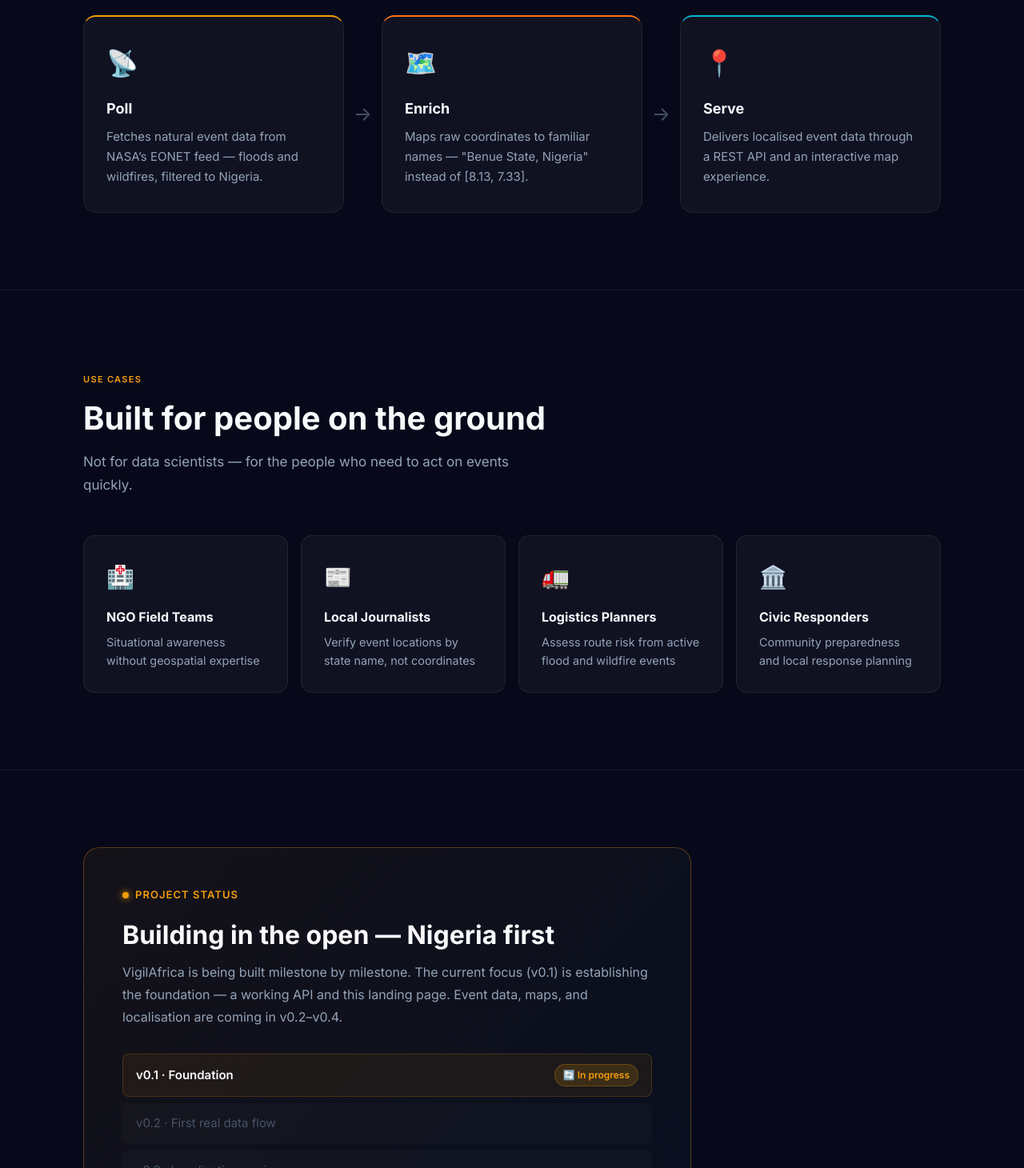
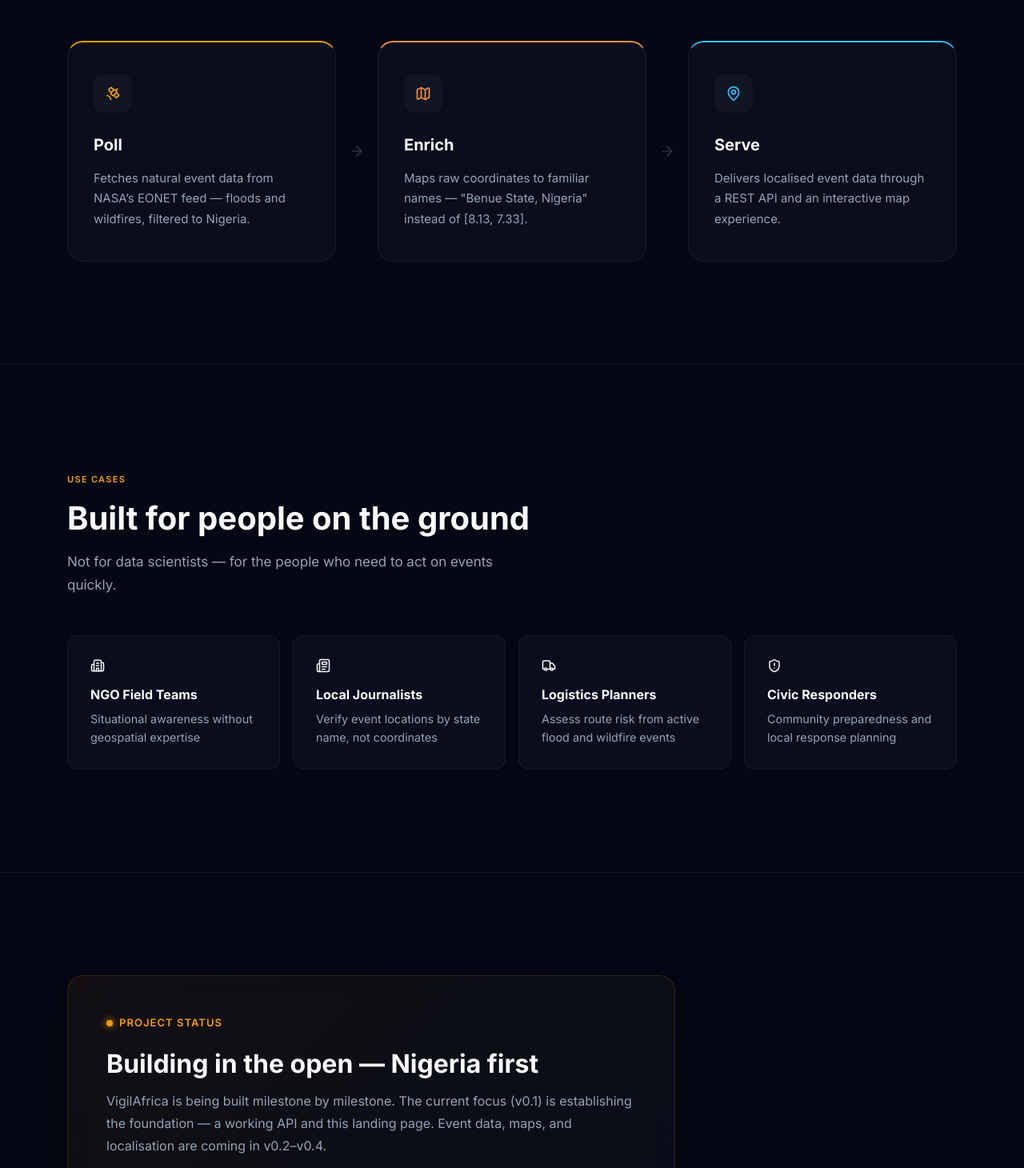
Before and after one commit to didi-rare/vigilafrica, a React (Vite) app in the folder web/: page / in a window 1280 px wide. Shown: the part 1050-2510 px from the top of the page at 80% size. Built offline with nearby package versions, Linux system fonts and the light colour scheme.

Commit message:
style: elevate landing page with mesh gradients, glassmorphism, and Lucide icons

```diff
--- a/web/package.json
+++ b/web/package.json
@@ -10,6 +10,7 @@
     "preview": "vite preview"
   },
   "dependencies": {
+    "lucide-react": "^1.8.0",
     "react": "^19.2.4",
     "react-dom": "^19.2.4"
   },
--- a/web/src/App.css
+++ b/web/src/App.css
@@ -5,33 +5,36 @@
    Design Tokens
 ───────────────────────────────────── */
 :root {
-  /* Palette */
-  --bg-primary:     #07091A;
-  --bg-secondary:   #0C1128;
-  --bg-card:        rgba(255, 255, 255, 0.04);
-  --bg-card-hover:  rgba(255, 255, 255, 0.07);
+  /* Palette Refinement */
+  --bg-primary:     #050714;
+  --bg-secondary:   #090B1F;
+  --bg-card:        rgba(15, 23, 42, 0.4);
+  --bg-card-hover:  rgba(30, 41, 59, 0.6);
+  --glass-bg:       rgba(15, 23, 42, 0.6);
+  --glass-border:   rgba(255, 255, 255, 0.08);
 
   --accent-amber:   #F59E0B;
-  --accent-blue:    #06B6D4;
-  --accent-orange:  #F97316;
-  --accent-green:   #10B981;
+  --accent-blue:    #38BDF8;   /* Slightly more vibrant sky blue */
+  --accent-orange:  #FB923C;
+  --accent-green:   #34D399;
 
   --text-primary:   #F8FAFC;
   --text-secondary: #94A3B8;
-  --text-muted:     #475569;
+  --text-muted:     #64748B;
 
-  --border:         rgba(255, 255, 255, 0.07);
-  --border-accent:  rgba(245, 158, 11, 0.3);
+  --border:         rgba(255, 255, 255, 0.06);
+  --border-accent:  rgba(245, 158, 11, 0.15);
 
-  --shadow-glow-blue:   0 0 80px rgba(6, 182, 212, 0.12);
-  --shadow-glow-orange: 0 0 80px rgba(249, 115, 22, 0.10);
+  --shadow-glow-blue:   0 0 100px rgba(56, 189, 248, 0.08);
+  --shadow-glow-orange: 0 0 100px rgba(251, 146, 60, 0.06);
+  --shadow-card:        0 12px 40px rgba(0, 0, 0, 0.4);
 
   /* Typography */
   --font-sans: 'Inter', system-ui, -apple-system, sans-serif;
 
   /* Spacing */
-  --container-max: 1120px;
-  --section-py:    96px;
+  --container-max: 1160px;
+  --section-py:    128px;
 }
 
 /* ─────────────────────────────────────
@@ -246,8 +249,17 @@
 
 .hero .container {
   position: relative;
-  z-index: 1;
-  max-width: 720px;
+  z-index: 10;
+  max-width: 800px;
+}
+
+/* Glass Card Utility */
+.glass-effect {
+  background: var(--glass-bg);
+  backdrop-filter: blur(16px);
+  -webkit-backdrop-filter: blur(16px);
+  border: 1px solid var(--glass-border);
+  box-shadow: var(--shadow-card);
 }
 
 .event-badges {
@@ -334,47 +346,60 @@
 
 .step {
   flex: 1;
-  min-width: 220px;
+  min-width: 240px;
   background: var(--bg-card);
   border: 1px solid var(--border);
-  border-radius: 16px;
-  padding: 32px 28px;
-  transition: all 0.25s ease;
+  border-radius: 20px;
+  padding: 40px 32px;
+  transition: all 0.3s cubic-bezier(0.4, 0, 0.2, 1);
   display: flex;
   flex-direction: column;
 }
 
 .step:hover {
   background: var(--bg-card-hover);
-  border-color: rgba(255,255,255,0.12);
-  transform: translateY(-3px);
+  border-color: rgba(255,255,255,0.15);
+  transform: translateY(-6px);
+  box-shadow: 0 20px 48px rgba(0, 0, 0, 0.5);
 }
 
 .step-icon {
-  font-size: 2rem;
-  margin-bottom: 16px;
-  display: block;
+  width: 48px;
+  height: 48px;
+  display: flex;
+  align-items: center;
+  justify-content: center;
+  background: rgba(255,255,255,0.03);
+  border-radius: 12px;
+  margin-bottom: 24px;
+  color: var(--accent-blue);
+  transition: color 0.3s;
 }
 
+.step:nth-child(1) .step-icon { color: var(--accent-amber); }
+.step:nth-child(3) .step-icon { color: var(--accent-orange); }
+.step:nth-child(5) .step-icon { color: var(--accent-blue); }
+
 .step h3 {
-  font-size: 1.125rem;
+  font-size: 1.25rem;
   font-weight: 700;
-  margin-bottom: 8px;
+  margin-bottom: 12px;
   color: var(--text-primary);
 }
 
 .step p {
   font-size: 0.9375rem;
   color: var(--text-secondary);
-  line-height: 1.65;
+  line-height: 1.7;
 }
 
 .step-arrow {
   font-size: 1.5rem;
   color: var(--text-muted);
   align-self: center;
-  padding: 0 4px;
+  padding: 0 8px;
   flex-shrink: 0;
+  opacity: 0.4;
 }
 
 @media (max-width: 768px) {
@@ -494,27 +519,58 @@
 .milestone-list {
   display: flex;
   flex-direction: column;
-  gap: 8px;
+  gap: 0;
   margin-bottom: 36px;
+  position: relative;
+}
+
+.milestone-list::before {
+  content: '';
+  position: absolute;
+  left: 23px;
+  top: 12px;
+  bottom: 12px;
+  width: 1px;
+  background: linear-gradient(to bottom, var(--accent-amber), var(--border));
+  z-index: 0;
 }
 
 .milestone {
   display: flex;
   align-items: center;
   justify-content: space-between;
-  padding: 12px 16px;
+  padding: 16px 16px 16px 52px;
   border-radius: 8px;
   font-size: 0.9375rem;
   color: var(--text-muted);
-  background: rgba(255,255,255,0.02);
+  background: transparent;
   border: 1px solid transparent;
+  position: relative;
+  transition: all 0.2s;
+}
+
+.milestone::after {
+  content: '';
+  position: absolute;
+  left: 20px;
+  top: 50%;
+  transform: translateY(-50%);
+  width: 7px;
+  height: 7px;
+  border-radius: 50%;
+  background: var(--border);
+  border: 1px solid var(--bg-primary);
+  z-index: 1;
 }
 
 .milestone--active {
   color: var(--text-primary);
-  background: rgba(245,158,11,0.07);
-  border-color: rgba(245,158,11,0.2);
   font-weight: 600;
+}
+
+.milestone--active::after {
+  background: var(--accent-amber);
+  box-shadow: 0 0 8px var(--accent-amber);
 }
 
 .milestone-tag {
@@ -525,9 +581,9 @@
   font-weight: 600;
   padding: 3px 10px;
   border-radius: 999px;
-  background: rgba(245,158,11,0.15);
+  background: rgba(245,158,11,0.1);
   color: var(--accent-amber);
-  border: 1px solid rgba(245,158,11,0.25);
+  border: 1px solid rgba(245,158,11,0.2);
 }
 
 /* ─────────────────────────────────────
--- a/web/src/App.tsx
+++ b/web/src/App.tsx
@@ -8,7 +8,35 @@
 //   - Responsive at 375px and 1280px
 //   - No API calls (static component only)
 import { Fragment } from 'react'
+import {
+  Satellite,
+  Map,
+  MapPin,
+  Building2,
+  Newspaper,
+  Truck,
+  ShieldAlert,
+  ArrowRight,
+  Globe
+} from 'lucide-react'
 import './App.css'
+
+const GithubIcon = () => (
+  <svg
+    xmlns="http://www.w3.org/2000/svg"
+    width="20"
+    height="20"
+    viewBox="0 0 24 24"
+    fill="none"
+    stroke="currentColor"
+    strokeWidth="2"
+    strokeLinecap="round"
+    strokeLinejoin="round"
+  >
+    <path d="M15 22v-4a4.8 4.8 0 0 0-1-3.5c3 0 6-2 6-5.5.08-1.25-.27-2.48-1-3.5.28-1.15.28-2.35 0-3.5 0 0-1 0-3 1.5-2.64-.5-5.36-.5-8 0C6 2 5 2 5 2c-.3 1.15-.3 2.35 0 3.5A5.403 5.403 0 0 0 4 9c0 3.5 3 5.5 6 5.5-.39.49-.68 1.05-.85 1.65-.17.6-.22 1.23-.15 1.85v4" />
+    <path d="M9 18c-4.51 2-5-2-7-2" />
+  </svg>
+)
 
 const GITHUB_URL = 'https://github.com/didi-rare/vigilafrica'
 
@@ -21,27 +49,27 @@
 
 const STEPS = [
   {
-    icon: '📡',
+    icon: <Satellite size={20} />,
     title: 'Poll',
     desc: 'Fetches natural event data from NASA\u2019s EONET feed \u2014 floods and wildfires, filtered to Nigeria.',
   },
   {
-    icon: '🗺️',
+    icon: <Map size={20} />,
     title: 'Enrich',
     desc: 'Maps raw coordinates to familiar names — "Benue State, Nigeria" instead of [8.13, 7.33].',
   },
   {
-    icon: '📍',
+    icon: <MapPin size={20} />,
     title: 'Serve',
     desc: 'Delivers localised event data through a REST API and an interactive map experience.',
   },
 ]
 
 const AUDIENCE = [
-  { icon: '🏥', label: 'NGO Field Teams',     desc: 'Situational awareness without geospatial expertise' },
-  { icon: '📰', label: 'Local Journalists',   desc: 'Verify event locations by state name, not coordinates' },
-  { icon: '🚛', label: 'Logistics Planners',  desc: 'Assess route risk from active flood and wildfire events' },
-  { icon: '🏛️', label: 'Civic Responders',   desc: 'Community preparedness and local response planning' },
+  { icon: <Building2 size={18} />, label: 'NGO Field Teams',     desc: 'Situational awareness without geospatial expertise' },
+  { icon: <Newspaper size={18} />, label: 'Local Journalists',   desc: 'Verify event locations by state name, not coordinates' },
+  { icon: <Truck size={18} />,     label: 'Logistics Planners',  desc: 'Assess route risk from active flood and wildfire events' },
+  { icon: <ShieldAlert size={18} />, label: 'Civic Responders',   desc: 'Community preparedness and local response planning' },
 ]
 
 function App() {
@@ -66,7 +94,8 @@
           className="btn btn-outline"
           aria-label="View VigilAfrica on GitHub"
         >
-          View on GitHub
+          <GithubIcon />
+          <span>View on GitHub</span>
         </a>
       </nav>
 
@@ -121,12 +150,14 @@
               {STEPS.map((step, i) => (
                 <Fragment key={step.title}>
                   <article className="step" role="listitem">
-                    <span className="step-icon" aria-hidden="true">{step.icon}</span>
+                    <div className="step-icon" aria-hidden="true">{step.icon}</div>
                     <h3>{step.title}</h3>
                     <p>{step.desc}</p>
                   </article>
                   {i < STEPS.length - 1 && (
-                    <span className="step-arrow" aria-hidden="true">→</span>
+                    <div className="step-arrow" aria-hidden="true">
+                      <ArrowRight size={20} />
+                    </div>
                   )}
                 </Fragment>
               ))}
@@ -146,7 +177,7 @@
             <div className="audience-grid">
               {AUDIENCE.map((item) => (
                 <article key={item.label} className="audience-card">
-                  <span className="audience-icon" aria-hidden="true">{item.icon}</span>
+                  <div className="audience-icon" aria-hidden="true">{item.icon}</div>
                   <h3>{item.label}</h3>
                   <p>{item.desc}</p>
                 </article>
@@ -158,7 +189,7 @@
         {/* ── Status / Roadmap ── */}
         <section id="roadmap" className="status" aria-labelledby="status-heading">
           <div className="container">
-            <div className="status-card">
+            <div className="status-card glass-effect">
               <div className="status-header">
                 <span className="status-dot" aria-hidden="true" />
                 <span>Project Status</span>
```
Also changed, not shown: 1 other file (tests, documents, lock files or other folders).
